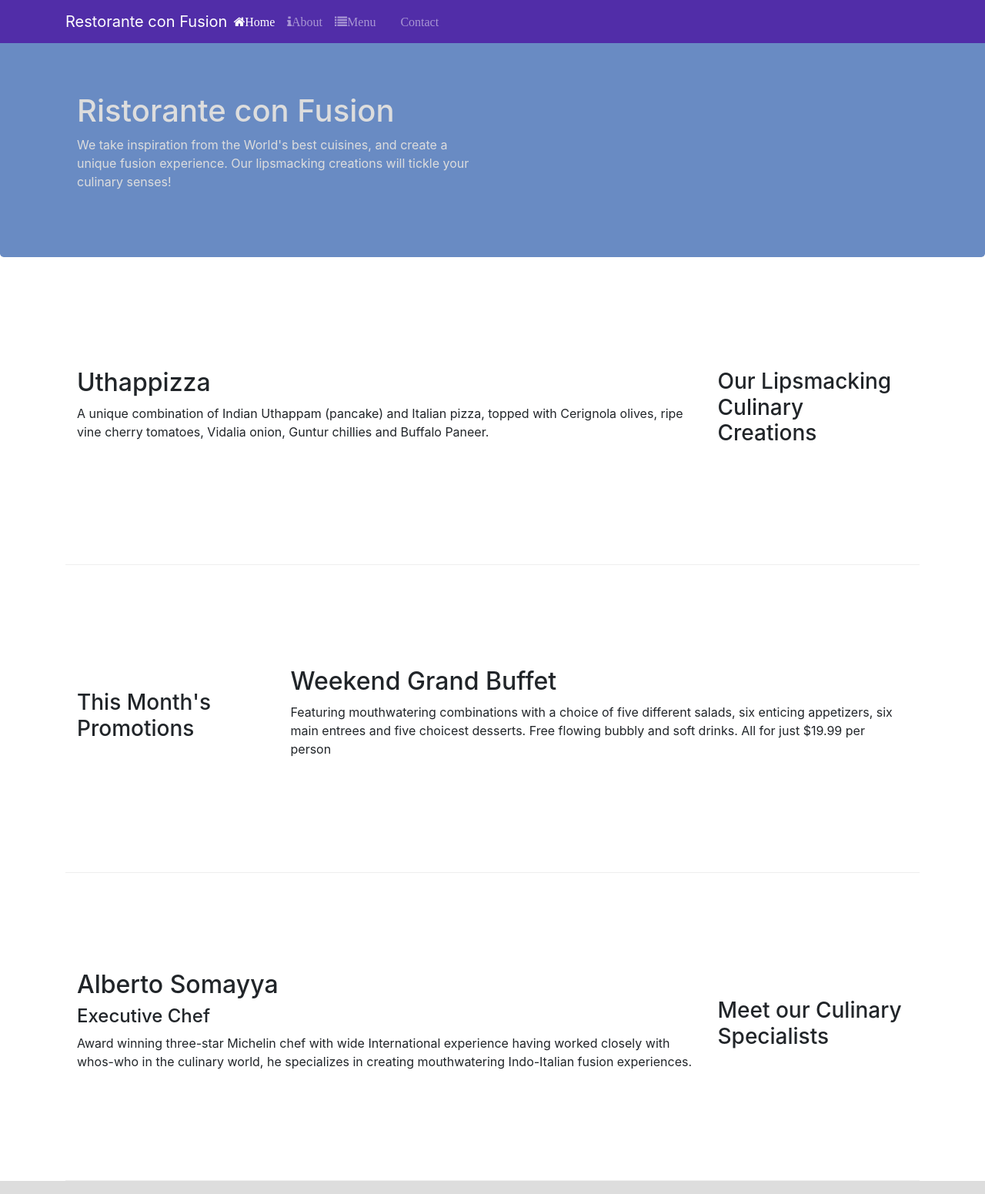
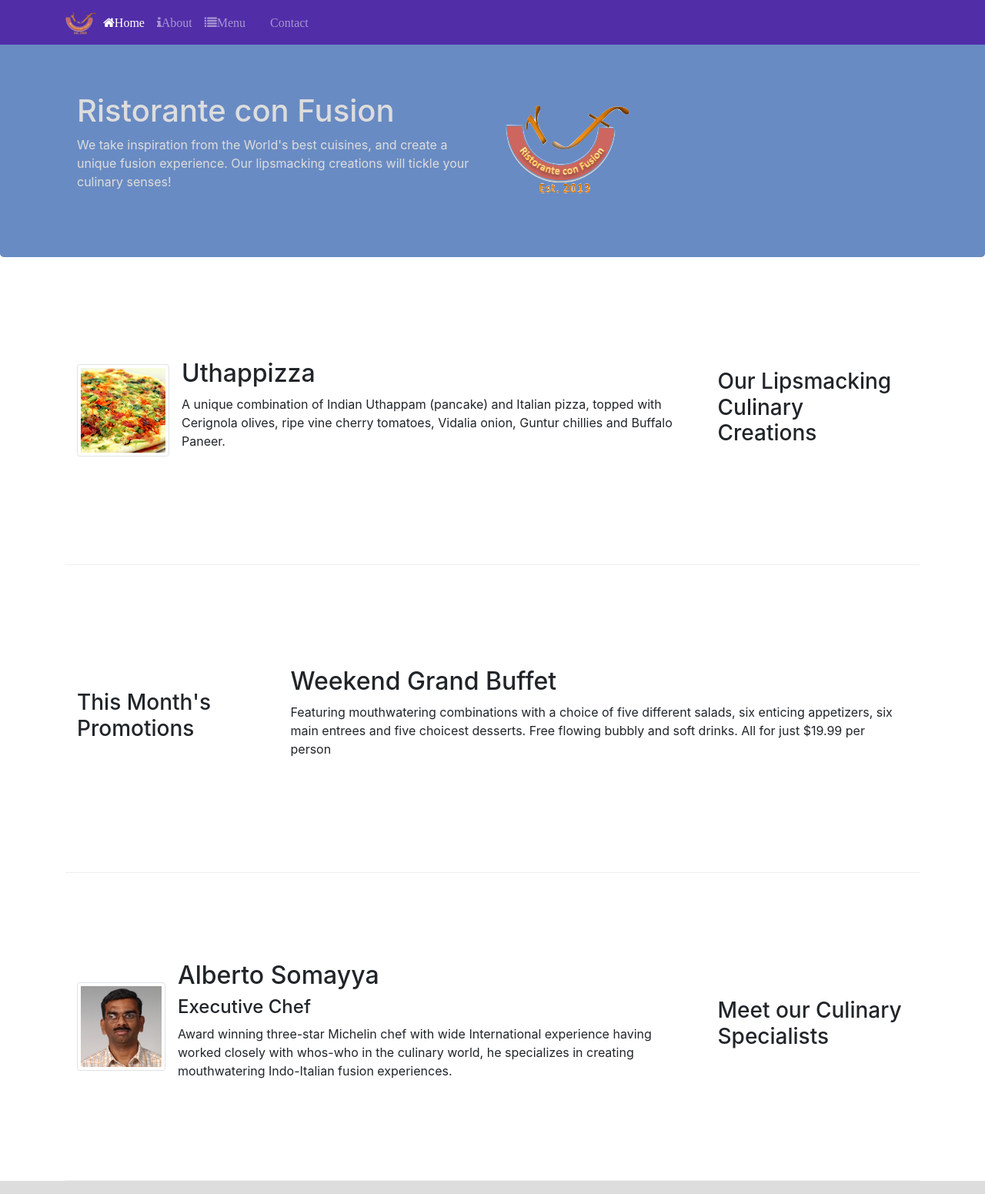
Before and after one commit to Madhavan-R7/conFusion, a website: page index.html in a window 1280 px wide. Shown: the top 1551 px of the page at 77% size. Drawn offline with nearby package versions, Linux system fonts and the light colour scheme.

Commit message:
Logos and thumbnails

```diff
--- a/index.html
+++ b/index.html
@@ -22,7 +22,7 @@
           <button class="navbar-toggler" type="button" data-toggle="collapse" data-target="#Navbar">
              <span class="navbar-toggler-icon"></span>
           </button>
-          <a class="navbar-brand mr-auto" href="#">Restorante con Fusion</a>
+          <a class="navbar-brand mr-auto" href="#"><img src="img/logo.png" height="30" width="41"></a>
           <div class="collapse navbar-collapse" id="Navbar">
              <ul class="navbar-nav mr-auto">
                 <li class="nav-item"><a class="nav-link active" href="#"><span class="fa fa-home">Home</span></a></li>
@@ -40,7 +40,8 @@
                     <h1>Ristorante con Fusion</h1>
                     <p>We take inspiration from the World's best cuisines, and create a unique fusion experience. Our lipsmacking creations will tickle your culinary senses!</p>
                 </div>
-                <div class="col-12 col-sm">
+                <div class="col-12 col-sm align-self-center">
+                    <img src="img/logo.png" class="img-fluid">
                 </div>
             </div>
         </div>
@@ -52,8 +53,14 @@
                 <h3>Our Lipsmacking Culinary Creations</h3>
             </div>
             <div class="col col-sm order-sm-first col-md">
-                <h2>Uthappizza</h2>
-                <p>A unique combination of Indian Uthappam (pancake) and Italian pizza, topped with Cerignola olives, ripe vine cherry tomatoes, Vidalia onion, Guntur chillies and Buffalo Paneer.</p>
+                <div class="media">
+                    <img src="img/uthappizza.png" class="d-flex mr-3 img-thumbnail align-self-center"
+                        alt="Uthapizza">
+                    <div class="media-body">
+                      <h2 class="mt-0">Uthappizza</h2>
+                      <p>A unique combination of Indian Uthappam (pancake) and Italian pizza, topped with Cerignola olives, ripe vine cherry tomatoes, Vidalia onion, Guntur chillies and Buffalo Paneer.</p>
+                    </div>
+                </div>
             </div>
         </div>
 
@@ -73,9 +80,15 @@
                 <h3>Meet our Culinary Specialists</h3>
             </div>
             <div class="col col-sm order-sm-first col-md">
-                <h2>Alberto Somayya</h2>
-                <h4>Executive Chef</h4>
-                <p>Award winning three-star Michelin chef with wide International experience having worked closely with whos-who in the culinary world, he specializes in creating mouthwatering Indo-Italian fusion experiences. </p>
+                <div class="media">
+                  <img class="d-flex mr-3 img-thumbnail align-self-center"
+                      src="img/alberto.png" alt="Alberto">
+                  <div class="media-body">
+                    <h2 class="mt-0">Alberto Somayya</h2>
+                    <h4>Executive Chef</h4>
+                    <p>Award winning three-star Michelin chef with wide International experience having worked closely with whos-who in the culinary world, he specializes in creating mouthwatering Indo-Italian fusion experiences. </p>
+                  </div>
+                </div>
             </div>
         </div>
     </div>
```
Also changed, not shown: aboutus.html (+3 -2 lines), contactus.html (+3 -2 lines), img/alberto.png (added), img/buffet.png (added), img/logo.png (added), img/uthappizza.png (added), 1 other file.
